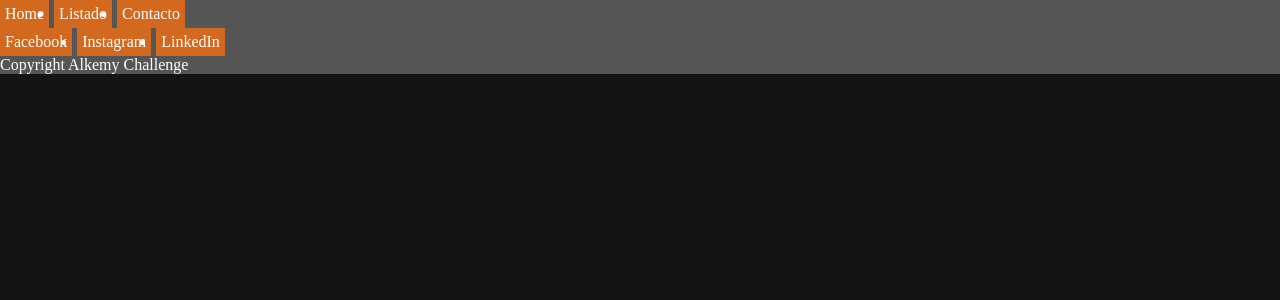
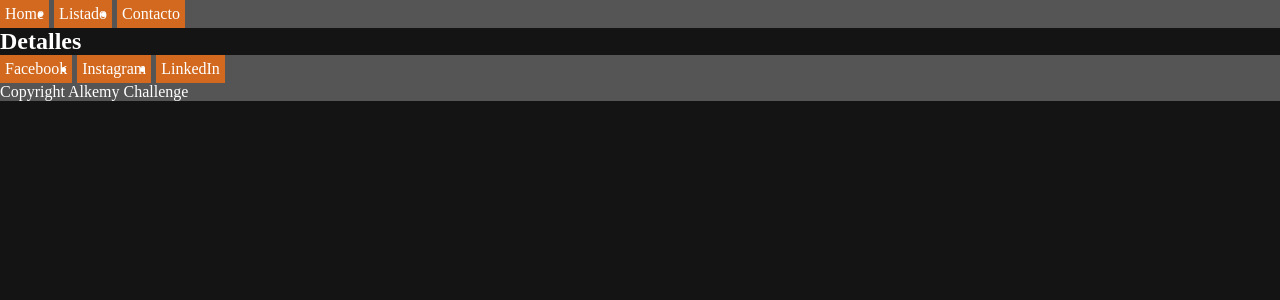
Before and after one commit to juanpablofavale/alkemy-react, a React (Create React App) app: page /detalles/1 in a window 1280 px wide. Shown: the top 300 px of the page. Built offline with nearby package versions, Linux system fonts and the light colour scheme.

Commit message:
unidad 4

```diff
--- a/src/App.js
+++ b/src/App.js
@@ -3,6 +3,7 @@ import Listado from "./components/Listado";
 import { Route, Switch } from "react-router-dom/cjs/react-router-dom.min";
 import Header from "./components/Header";
 import Footer from "./components/Footer";
+import Detalles from "./components/Detalles";
 
 
 function App() {
@@ -12,6 +13,7 @@ function App() {
       <Switch>
         <Route exact path="/" component={Login}/>
         <Route path="/listado" component={Listado}/>
+        <Route path="/detalles" component={Detalles}/>
       </Switch>
       <Footer />
     </>
--- /dev/null
+++ b/src/components/Detalles.jsx
@@ -0,0 +1,7 @@
+function Detalles(){
+    return(
+        <h2>Detalles</h2>
+    )
+}
+
+export default Detalles
--- a/src/components/Listado.jsx
+++ b/src/components/Listado.jsx
@@ -7,6 +7,7 @@ function Listado(){
     const token = localStorage.getItem("token")
     const URL_API = "https://api.themoviedb.org/3/discover/movie?include_adult=false&include_video=false&language=es-ES&page=1&sort_by=popularity.desc&api_key=25eb32f6790045e0ecc9f8da6ad3f735"
     //https://api.themoviedb.org/3/eJKmexmCLwuxOxlAURSMnBVkfmY.jpg
+    //https://api.themoviedb.org/3/movie/movie_id?language=es-ES&api_key=25eb32f6790045e0ecc9f8da6ad3f735
     const [moviesList, setMoviesList] = useState([])
 
     useEffect(() => {
@@ -34,7 +35,7 @@ function Listado(){
                                 <div className="card-body">
                                     <h5>{mov.title}</h5>
                                     <p>{mov.overview}</p>
-                                    <Link to="/">Detalles</Link>
+                                    <Link to={"/detalles?id=" + mov.id}>Detalles</Link>
                                 </div>
                             </div>
                         )
```
